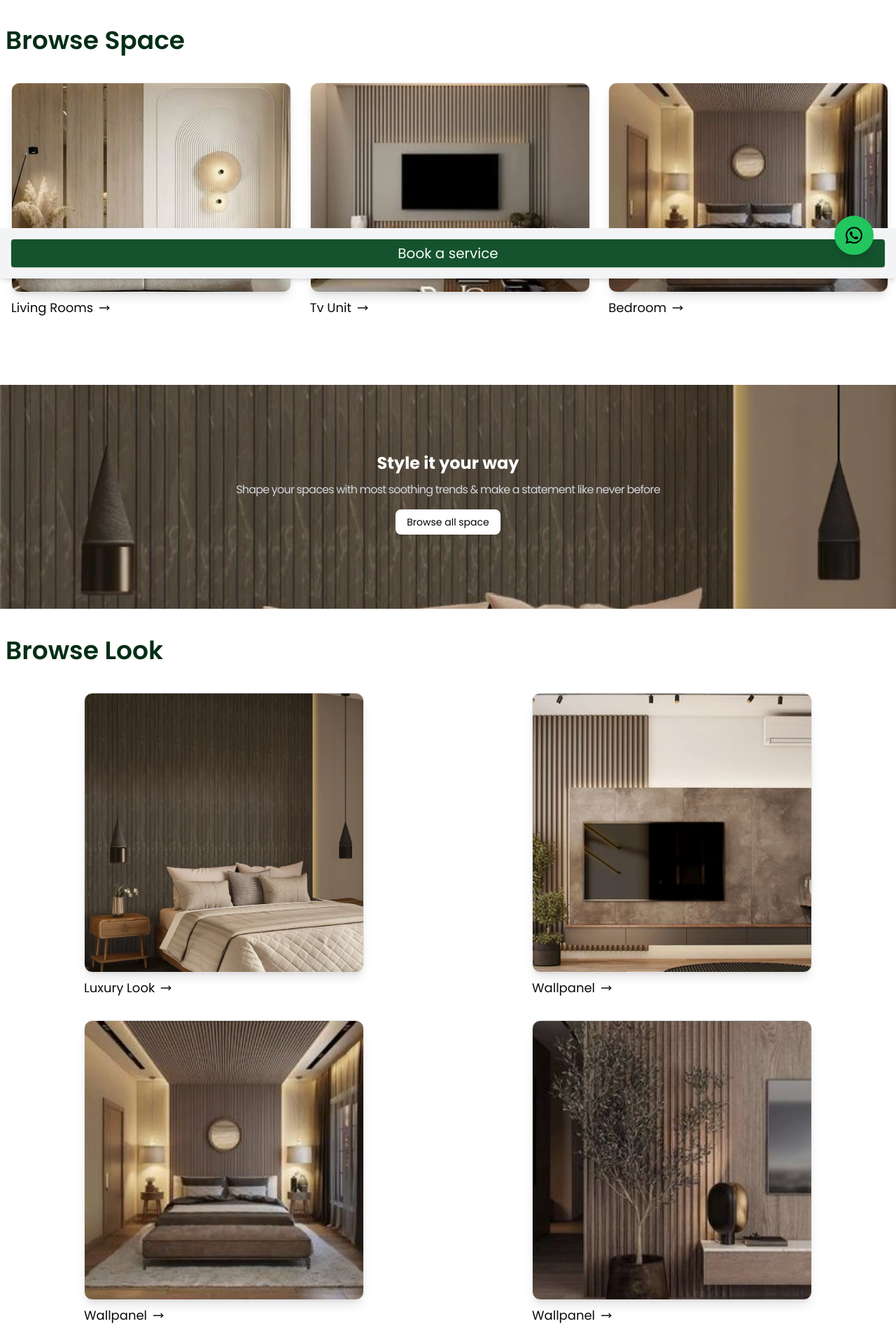
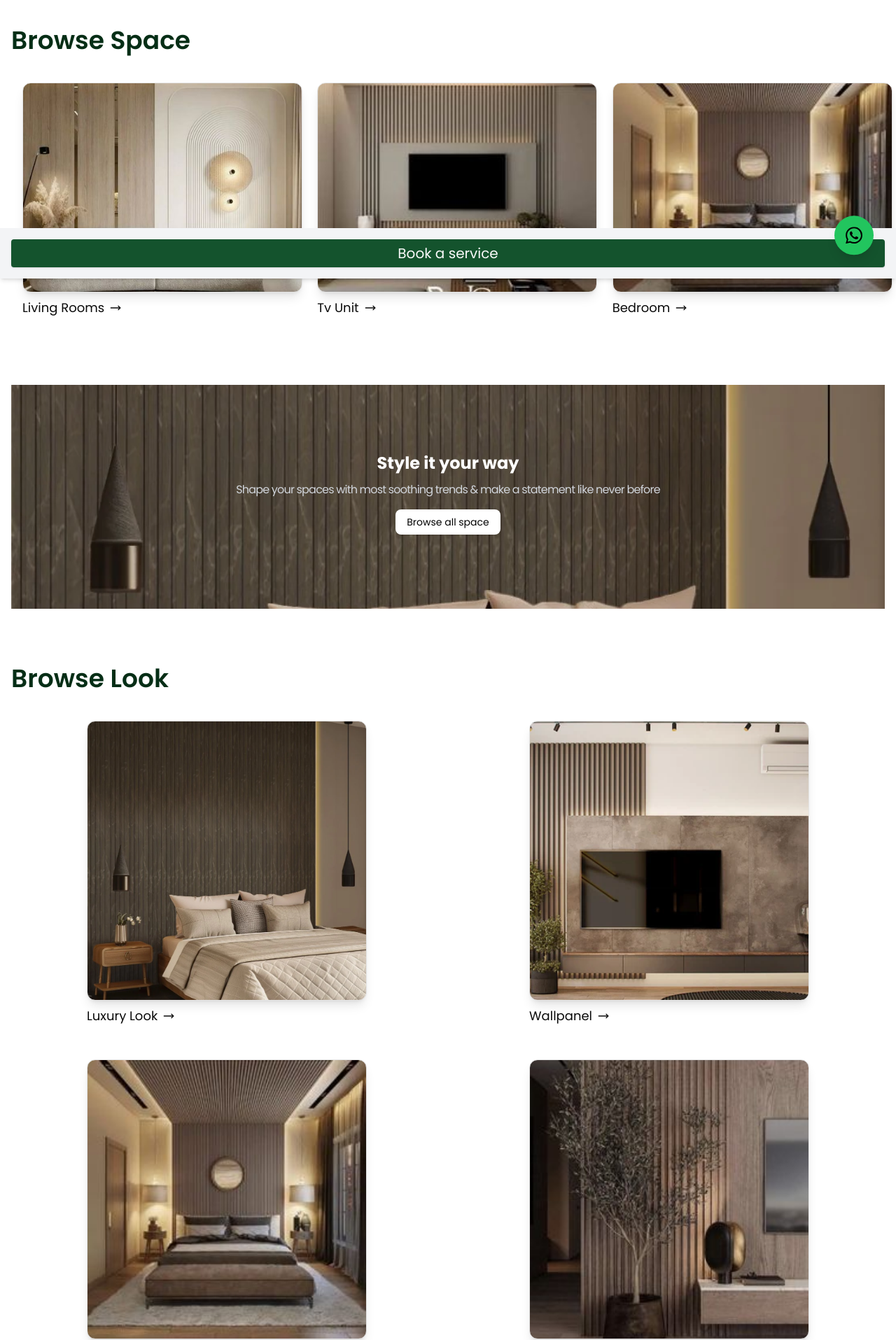
Before and after one commit to Abhiraunak/tulsi, a Next.js app: page /wallpanel in a window 1280 px wide. Shown: the part 402-2317 px from the top of the page at 70% size. Built offline with nearby package versions, Linux system fonts and the light colour scheme.

Commit message:
fix overflow issue in small screen

```diff
--- a/app/wallpanel/gallery/page.tsx
+++ b/app/wallpanel/gallery/page.tsx
@@ -5,7 +5,7 @@ import WhatsappButton from "@/components/WhatsAppIntegration";
 
 export default function Page() {
     return (
-        <div>
+        <div className="overflow-x-hidden">
             <nav className="w-full sticky top-0 z-[1000] bg-white shadow-md">
                 <ProductAppbar heading="Wallpanel" />
             </nav>
--- a/app/wallpanel/page.tsx
+++ b/app/wallpanel/page.tsx
@@ -8,7 +8,6 @@ import ProductAppbar from "@/components/ProductAppbar";
 import BookingButton from "@/components/BookingButoon";
 import WhatsappButton from "@/components/WhatsAppIntegration";
 
-
 export default function Wallpanels() {
     const [isClient, setIsClient] = useState(false);
 
@@ -17,28 +16,31 @@ export default function Wallpanels() {
     }, []);
 
     return (
-        <>
+        <div className="overflow-x-hidden">
             <nav className="w-full sticky top-0 z-[1000] bg-white shadow-md">
                 <ProductAppbar heading="Wall panel" />
             </nav>
-            <main className="max-w-screen h-1/4 mb-10">
+
+            <main className="w-full mb-10">
                 <Header
                     imageUrl={"/Wallpanels/Panel30.png"}
                     headingText={"Transform walls, elevate spaces, timeless style."}
                     bottomText={"Wall panels: Style, strength, stunning simplicity."}
                 />
             </main>
-            <section className="container relative max-w-screen-xl mx-auto">
-                <h1 className="text-2xl text-green-950 md:text-4xl font-semibold mb-6 mx-2">Browse Space</h1>
-                <div className="flex items-center justify-center mx-8 md:mx-0">
-                    <div className="grid grid-cols-1 md:grid-cols-2 lg:grid-cols-3">
+
+            <section className="w-full px-4 max-w-screen-xl mx-auto">
+                <h1 className="text-2xl text-green-950 md:text-4xl font-semibold mb-6">Browse Space</h1>
+                <div className="w-full">
+                    <div className="grid grid-cols-1 sm:grid-cols-2 md:grid-cols-3 gap-4">
                         <ProductDescription imageUrl={"/Wallpanels/Panel1.jpg"} description={"Living Rooms"} />
                         <ProductDescription imageUrl={"/Wallpanels/Panel12.jpg"} description={"Tv Unit"} />
                         <ProductDescription imageUrl={"/Wallpanels/Panel13.jpg"} description={"Bedroom"} />
                     </div>
                 </div>
             </section>
-            <div className="container relative max-w-screen-2xl mx-auto pt-5 md:pt-20 pb-10 inset-0">
+
+            <div className="w-full px-4 max-w-screen-2xl mx-auto py-5 md:py-20">
                 <ProductBetween
                     imageUrl={"/Wallpanels/Panel30.png"}
                     headingText={"Style it your way"}
@@ -47,34 +49,34 @@ export default function Wallpanels() {
                     to={"/wallpanel/gallery"}
                 />
             </div>
-            <div className="container relative max-w-screen-xl mx-auto mb-10">
-                <h1 className="text-2xl text-green-950 md:text-4xl font-semibold mb-6 mx-2">Browse Look</h1>
-                <div className="mx-8 md:mx-0">
-                    <div className="grid grid-cols-1 md:grid-cols-2 ">
-                        <ProductDescription imageUrl={"/Wallpanels/Panel30.png"} description={"Luxury Look"} height="400px" />
-                        <ProductDescription imageUrl={"/Wallpanels/Panel31.png"} description={"Wallpanel"} height="400px" />
-                        <ProductDescription imageUrl={"/Wallpanels/Panel13.jpg"} description={"Wallpanel"} height="400px" />
-                        <ProductDescription imageUrl={"/Wallpanels/Panel26.jpg"} description={"Wallpanel"} height="400px" />
-                    </div>
+
+            <div className="w-full px-4 max-w-screen-xl mx-auto mb-10">
+                <h1 className="text-2xl text-green-950 md:text-4xl font-semibold mb-6">Browse Look</h1>
+                <div className="grid grid-cols-1 sm:grid-cols-2 gap-4">
+                    <ProductDescription imageUrl={"/Wallpanels/Panel30.png"} description={"Luxury Look"} height="400px" />
+                    <ProductDescription imageUrl={"/Wallpanels/Panel31.png"} description={"Wallpanel"} height="400px" />
+                    <ProductDescription imageUrl={"/Wallpanels/Panel13.jpg"} description={"Wallpanel"} height="400px" />
+                    <ProductDescription imageUrl={"/Wallpanels/Panel26.jpg"} description={"Wallpanel"} height="400px" />
                 </div>
             </div>
 
             {/* Customer Testimonial Section */}
-            <div className="container relative w-full mx-10 md:mx-auto mb-10">
-                <h2 className="text-center text-3xl md:text-5xl font-bold tracking-tight text-green-950 sm:text-5xl">
+            <div className="w-full px-4 max-w-screen-xl mx-auto mb-10">
+                <h2 className="text-center text-3xl md:text-5xl font-bold tracking-tight text-green-950">
                     Read trusted reviews from our customers
                 </h2>
-                {isClient && <Testonomial />}
+                <div className="overflow-hidden">
+                    {isClient && <Testonomial />}
+                </div>
             </div>
 
             <div className="fixed bottom-0 left-0 w-full bg-gray-100 shadow-md text-white text-center p-4 z-[1000]">
                 <BookingButton />
             </div>
 
-            {/* WhatsApp Button Above Booking Button */}
             <div className="fixed bottom-20 right-5 z-[1100]">
                 <WhatsappButton />
             </div>
-        </>
+        </div>
     );
 }
```
